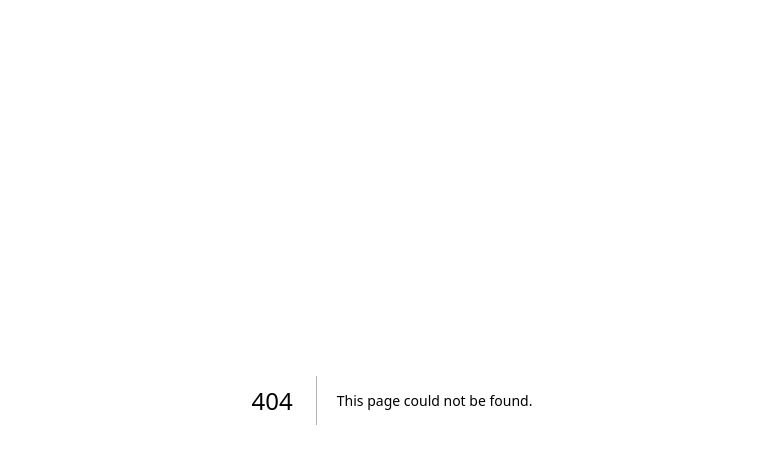
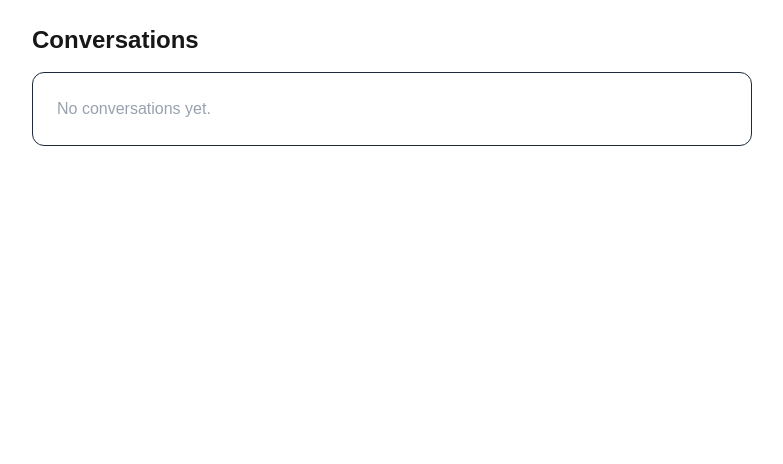
Before and after one commit to ChristianRaun/kurv-crm, a Next.js app: page /conversations in a window 1280 px wide. Before the commit this address had no page. Shown: the top 464 px of the page, without its empty margins (248-1031 px from the left). Built offline with nearby package versions, Linux system fonts and the light colour scheme; no server answers; the database is empty.

Commit message:
feat: add conversations list + thread pages

```diff
--- /dev/null
+++ b/app/conversations/[id]/page.tsx
@@ -0,0 +1,112 @@
+// app/conversations/[id]/page.tsx
+import { createClient } from "@supabase/supabase-js";
+import Link from "next/link";
+
+type Message = {
+  id: string;
+  body: string | null;
+  direction: "in" | "out";
+  source: string | null;
+  created_at: string;
+  delivery_status?: string | null;
+};
+
+function supa() {
+  return createClient(
+    process.env.NEXT_PUBLIC_SUPABASE_URL!,
+    process.env.NEXT_PUBLIC_SUPABASE_ANON_KEY!,
+    { auth: { persistSession: false } }
+  );
+}
+
+export default async function ConversationDetail({
+  params,
+}: {
+  params: { id: string };
+}) {
+  const db = supa();
+
+  // Fetch conversation + contact
+  const { data: conv, error: cErr } = await db
+    .from("conversations")
+    .select("id, channel, status, contact:contacts(id, name, phones, whatsapp)")
+    .eq("id", params.id)
+    .maybeSingle();
+
+  if (cErr || !conv) {
+    return (
+      <div className="p-6">
+        <Link href="/conversations" className="text-sm text-blue-400">
+          ← Back
+        </Link>
+        <div className="mt-4 text-red-400">
+          {cErr ? cErr.message : "Conversation not found"}
+        </div>
+      </div>
+    );
+  }
+
+  const contactLabel =
+    conv.contact?.name ||
+    conv.contact?.whatsapp ||
+    conv.contact?.phones?.[0] ||
+    "Unknown";
+
+  // Fetch messages (newest last)
+  const { data: messages, error: mErr } = await db
+    .from("messages")
+    .select("id, body, direction, source, created_at, delivery_status")
+    .eq("conversation_id", conv.id)
+    .order("created_at", { ascending: true });
+
+  if (mErr) {
+    return (
+      <div className="p-6 text-red-400">
+        Error loading messages: {mErr.message}
+      </div>
+    );
+  }
+
+  return (
+    <div className="max-w-3xl mx-auto p-6">
+      <div className="flex items-center justify-between">
+        <Link href="/conversations" className="text-sm text-blue-400">
+          ← Back
+        </Link>
+        <div className="text-sm text-gray-400">
+          Channel: {conv.channel} • Status: {conv.status ?? "open"}
+        </div>
+      </div>
+
+      <h1 className="mt-2 text-2xl font-semibold">{contactLabel}</h1>
+
+      <div className="mt-6 space-y-3">
+        {(messages ?? []).map((m: Message) => {
+          const isOut = m.direction === "out";
+          return (
+            <div
+              key={m.id}
+              className={`flex ${isOut ? "justify-end" : "justify-start"}`}
+            >
+              <div
+                className={`max-w-[80%] rounded-2xl px-4 py-2 text-sm ${
+                  isOut ? "bg-blue-600 text-white" : "bg-gray-800 text-gray-100"
+                }`}
+              >
+                <div>{m.body}</div>
+                <div className="mt-1 text-[11px] opacity-70">
+                  {new Date(m.created_at).toLocaleString()}
+                  {isOut && m.delivery_status ? ` • ${m.delivery_status}` : ""}
+                </div>
+              </div>
+            </div>
+          );
+        })}
+
+        {(!messages || messages.length === 0) && (
+          <div className="text-gray-400">No messages yet.</div>
+        )}
+      </div>
+    </div>
+  );
+}
--- /dev/null
+++ b/app/conversations/page.tsx
@@ -0,0 +1,100 @@
+// app/conversations/page.tsx
+import Link from "next/link";
+import { createClient } from "@supabase/supabase-js";
+
+type Conversation = {
+  id: string;
+  channel: string;
+  status: string | null;
+  last_msg_at: string | null;
+  contact: {
+    id: string;
+    name: string | null;
+    phones: string[] | null;
+    whatsapp: string | null;
+  } | null;
+  last_message: {
+    body: string | null;
+    direction: "in" | "out";
+  } | null;
+};
+
+function supa() {
+  return createClient(
+    process.env.NEXT_PUBLIC_SUPABASE_URL!,
+    process.env.NEXT_PUBLIC_SUPABASE_ANON_KEY!,
+    { auth: { persistSession: false } }
+  );
+}
+
+export default async function ConversationsPage() {
+  const db = supa();
+
+  // Grab recent conversations, join contact, and fetch 1 last message each
+  // (two queries for clarity; simple and plenty fast for a small CRM)
+  const { data: conversations, error } = await db
+    .from("conversations")
+    .select("id, channel, status, last_msg_at, contact:contacts(id, name, phones, whatsapp)")
+    .order("last_msg_at", { ascending: false })
+    .limit(50);
+
+  if (error) {
+    return <div className="p-6 text-red-400">Error: {error.message}</div>;
+  }
+
+  // Fetch last message for each conversation
+  const withLast = await Promise.all(
+    (conversations ?? []).map(async (c) => {
+      const { data: lastMsg } = await db
+        .from("messages")
+        .select("body, direction")
+        .eq("conversation_id", c.id)
+        .order("created_at", { ascending: false })
+        .limit(1)
+        .maybeSingle();
+      return { ...c, last_message: lastMsg ?? null } as Conversation;
+    })
+  );
+
+  return (
+    <div className="max-w-3xl mx-auto p-6 space-y-4">
+      <h1 className="text-2xl font-semibold">Conversations</h1>
+
+      <div className="divide-y divide-gray-800 rounded-xl border border-gray-800">
+        {withLast.map((row) => {
+          const contactLabel =
+            row?.contact?.name ||
+            row?.contact?.whatsapp ||
+            row?.contact?.phones?.[0] ||
+            "Unknown";
+
+          const lastPreview =
+            (row.last_message?.direction === "out" ? "You: " : "") +
+            (row.last_message?.body ?? "");
+
+          return (
+            <Link
+              key={row.id}
+              href={`/conversations/${row.id}`}
+              className="block p-4 hover:bg-gray-900/50"
+            >
+              <div className="flex items-center justify-between">
+                <div className="text-base font-medium">{contactLabel}</div>
+                <div className="text-xs text-gray-400">{row.channel}</div>
+              </div>
+              <div className="mt-1 text-sm text-gray-300 line-clamp-1">{lastPreview}</div>
+              <div className="mt-1 text-xs text-gray-500">
+                {row.status ?? "open"} •{" "}
+                {row.last_msg_at ? new Date(row.last_msg_at).toLocaleString() : "no messages yet"}
+              </div>
+            </Link>
+          );
+        })}
+
+        {withLast.length === 0 && (
+          <div className="p-6 text-gray-400">No conversations yet.</div>
+        )}
+      </div>
+    </div>
+  );
+}
```
